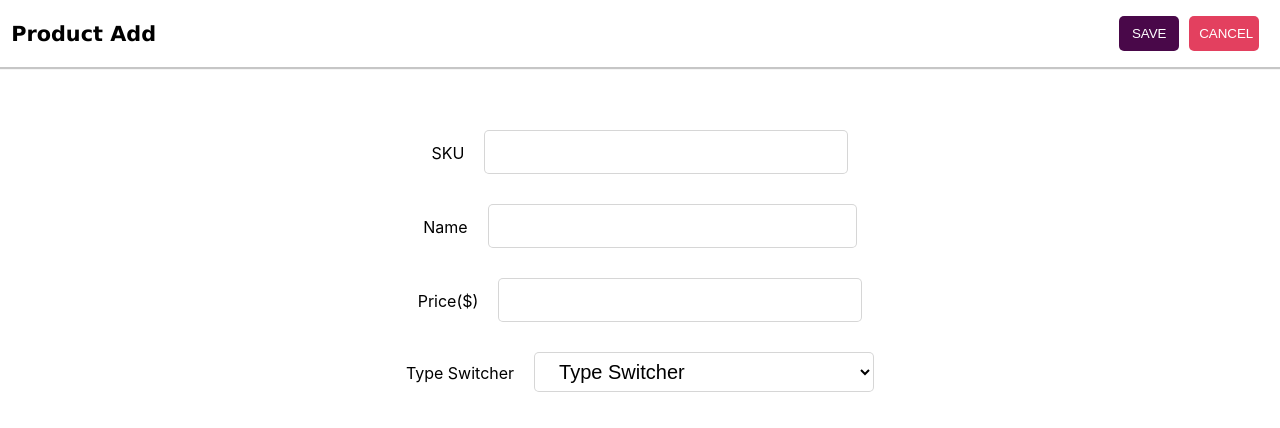
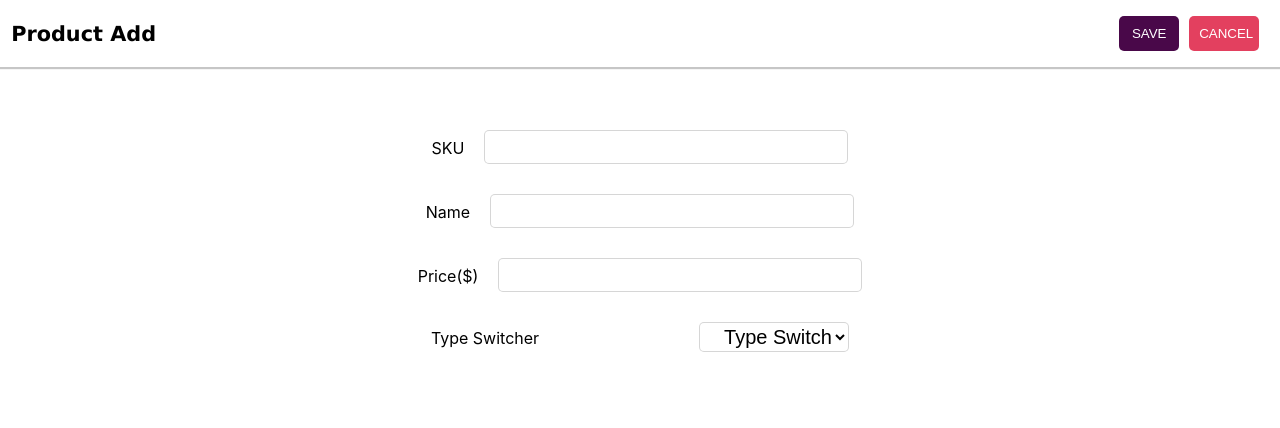
Before and after one commit to allenarduino/PHP-React-Product-Listing, a React (Create React App) app in the folder frontend/: page /add-product in a window 1280 px wide. Shown: the top 428 px of the page. Built offline with nearby package versions, Linux system fonts and the light colour scheme.

Commit message:
Added the logic for type switching to display certain inputs conditionally

```diff
--- a/frontend/src/pages/AddProduct/AddProduct.js
+++ b/frontend/src/pages/AddProduct/AddProduct.js
@@ -3,6 +3,12 @@ import { AddProductHeader } from '../../components/AddProductHeader/AddProductHe
 import './style.css';
 
 const AddProduct = () => {
+  const [type, setType] = React.useState('');
+
+  const handleTypeChange = (e) => {
+    setType(e.target.value);
+  };
+
   return (
     <form id="product-form">
       <AddProductHeader />
@@ -11,31 +17,74 @@ const AddProduct = () => {
           <label for="SKU" className="sku-label">
             SKU
           </label>
-          <input id="sku" required />
+          <input id="sku" className="input-style" required />
         </div>
         <div className="input-conatiner">
           <label for="name" className="name-label">
             Name
           </label>
-          <input id="name" required />
+          <input id="name" className="input-style" required />
         </div>
         <div className="input-conatiner">
           <label for="price" className="price-label">
             Price($)
           </label>
-          <input id="price" required />
+          <input id="price" className="input-style" required />
         </div>
         <div className="input-conatiner">
           <label for="Type Switcher" className="type-label">
             Type Switcher
           </label>
-          <select id="productType" required>
+          <select id="productType" required onChange={handleTypeChange} value={type}>
             <option value="">Type Switcher</option>
             <option value="DVD">DVD</option>
             <option value="Furniture">Furniture</option>
             <option value="Book">Book</option>
           </select>
         </div>
+
+        {type == 'DVD' ? (
+          <div className="input-conatiner">
+            <label for="price" className="size-label">
+              Size (MB)
+            </label>
+            <input id="DVD" className="input-style" required />
+            <p>Please provide the size in MB</p>
+          </div>
+        ) : null}
+
+        {type == 'Furniture' ? (
+          <>
+            <div className="input-conatiner">
+              <label for="height" className="size-label">
+                Height (CM)
+              </label>
+              <input id="Furniture" required className="input-style" />
+            </div>
+            <div className="input-conatiner">
+              <label for="width" className="size-label">
+                Width (CM)
+              </label>
+              <input id="Furniture" required className="input-style" />
+            </div>
+            <div className="input-conatiner">
+              <label for="length" className="size-label">
+                Length (CM)
+              </label>
+              <input id="Furniture" required className="input-style" />
+              <p>Please provide dimensions in HxWxL format</p>
+            </div>
+          </>
+        ) : null}
+
+        {type == 'Book' ? (
+          <div className="input-conatiner">
+            <label for="weight" className="size-label">
+              Weight (KG)
+            </label>
+            <input id="Book" required className="input-style" />
+          </div>
+        ) : null}
       </div>
     </form>
   );
--- a/frontend/src/pages/AddProduct/style.css
+++ b/frontend/src/pages/AddProduct/style.css
@@ -3,12 +3,12 @@
   text-align: center;
 }
 
-#sku {
+.input-style {
   width: 80%;
   max-width: 340px;
   padding-left: 20px;
   font-size: 20px;
-  height: 40px;
+  height: 30px;
   margin-top: 30px;
   border-radius: 5px;
   border: 1px solid #3333;
@@ -18,30 +18,8 @@
   margin-right: 20px;
 }
 
-#name {
-  width: 80%;
-  max-width: 345px;
-  padding-left: 20px;
-  font-size: 20px;
-  height: 40px;
-  margin-top: 30px;
-  border-radius: 5px;
-  border: 1px solid #3333;
-}
-
 .name-label {
   margin-right: 20px;
-}
-
-#price {
-  width: 80%;
-  max-width: 340px;
-  padding-left: 20px;
-  font-size: 20px;
-  height: 40px;
-  margin-top: 30px;
-  border-radius: 5px;
-  border: 1px solid #3333;
 }
 
 .price-label {
@@ -51,15 +29,19 @@
 #productType {
   background-color: #fff;
   width: 85%;
-  max-width: 340px;
+  max-width: 150px;
   padding-left: 20px;
   font-size: 20px;
-  height: 40px;
+  height: 30px;
   margin-top: 30px;
   border-radius: 5px;
   border: 1px solid #3333;
 }
 
 .type-label {
+  margin-right: 160px;
+}
+
+.size-label {
   margin-right: 20px;
 }
```
